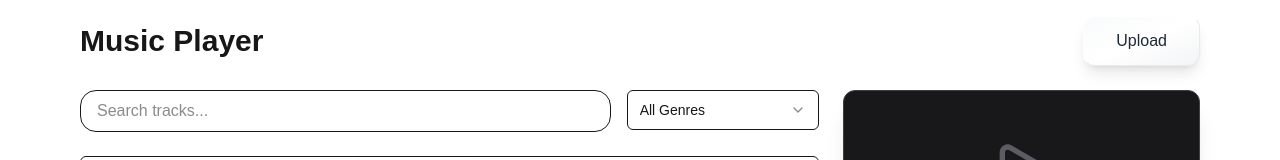
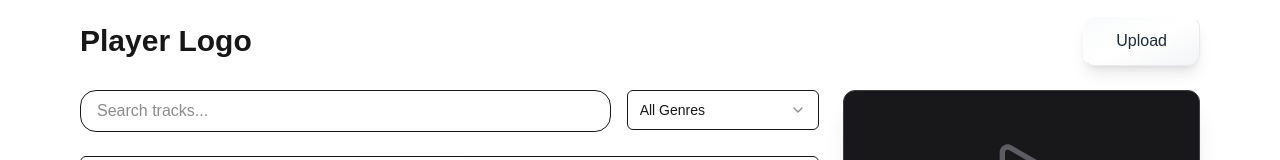
Before and after one commit to prasanna-san/musician, a Next.js app: page / in a window 1280 px wide. Shown: the top 160 px of the page. Built offline with nearby package versions, Linux system fonts and the light colour scheme.

Commit message:
logo add

```diff
--- a/app/page.tsx
+++ b/app/page.tsx
@@ -280,7 +280,7 @@
   <div className="container mx-auto p-4 max-w-6xl">
     {/* Header */}
     <div className="flex items-center justify-between mb-6">
-      <h1 className="text-3xl font-bold text-primary">Music Player</h1>
+      <h1 className="text-3xl font-bold text-primary">Player Logo</h1>
       <div className="flex items-center gap-2">
         <input
           ref={fileInputRef}
```
